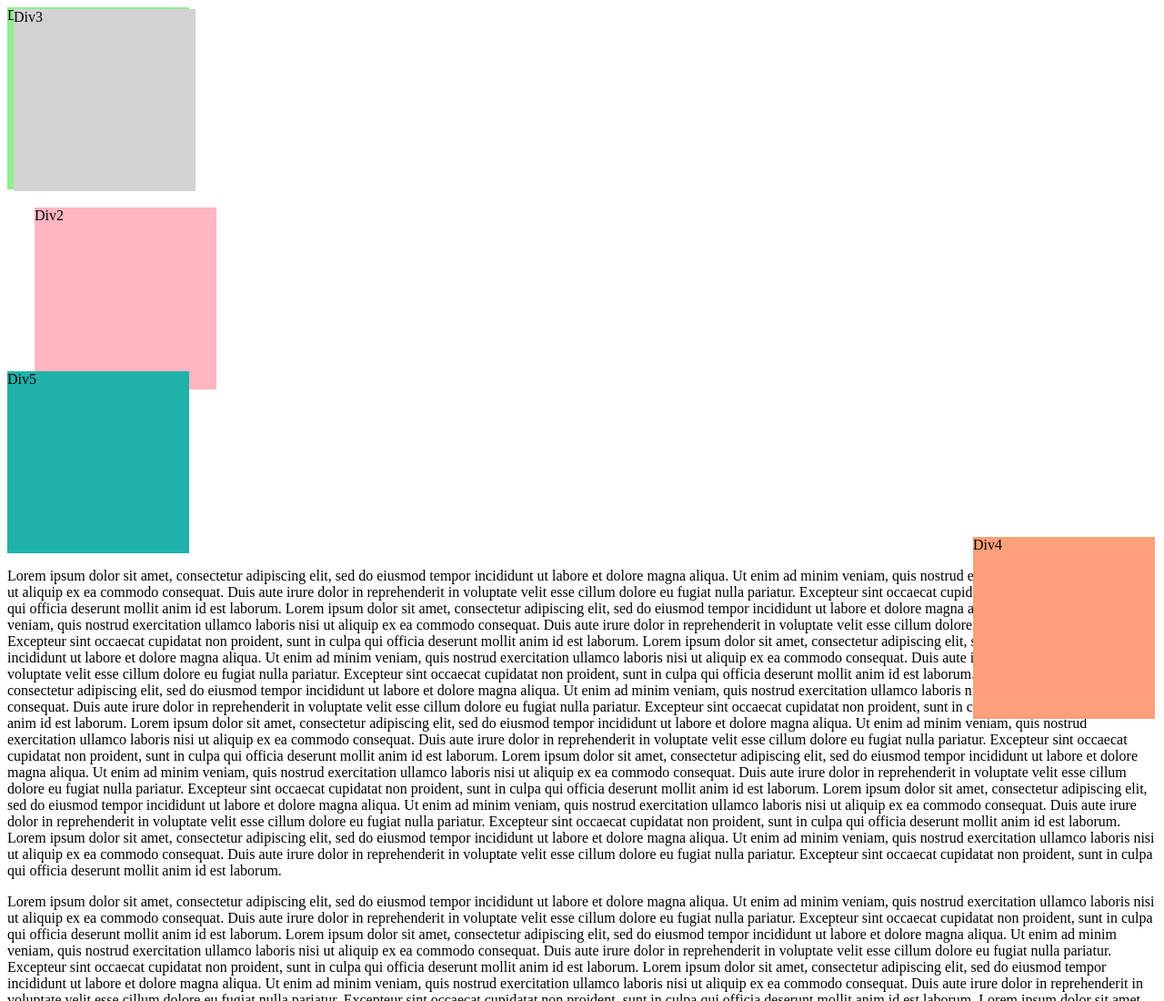
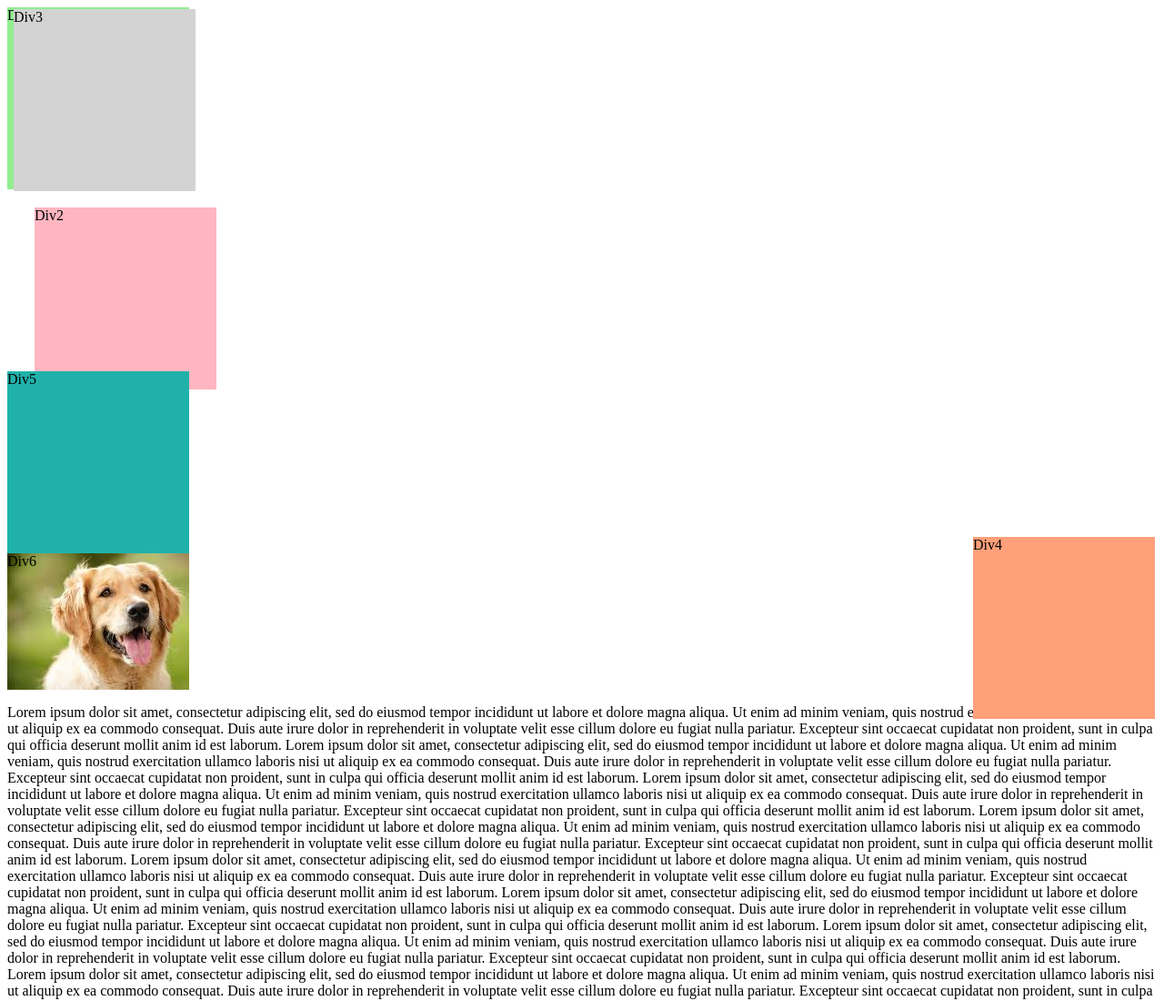
Before and after one commit to LimeFrogg/CS104-001-Lab6, a plain HTML site: page index.html in a window 1280 px wide. Shown: the top 1100 px of the page at 91% size. Drawn offline with Linux system fonts and the light colour scheme.

Commit message:
Question 6

```diff
--- a/index.html
+++ b/index.html
@@ -12,6 +12,7 @@
     <div class="absolute-box">Div3</div>
     <div class="fixed-box">Div4</div>
     <div class="sticky-box">Div5</div>
+    <div class="background-image">Div6</div>
     <p>Lorem ipsum dolor sit amet, consectetur adipiscing elit, sed do eiusmod tempor incididunt ut labore et dolore magna aliqua.
         Ut enim ad minim veniam, quis nostrud exercitation ullamco laboris nisi ut aliquip ex ea commodo consequat.
         Duis aute irure dolor in reprehenderit in voluptate velit esse cillum dolore eu fugiat nulla pariatur.
--- a/styles.css
+++ b/styles.css
@@ -35,3 +35,9 @@
     height:200px;
     width:200px;
 }
+.background-image{
+    background-image: url('dog.jpg');
+    background-repeat: no-repeat;
+    height:150px;
+    width: 200px;
+}
```
Also changed, not shown: dog.jpg (added).
